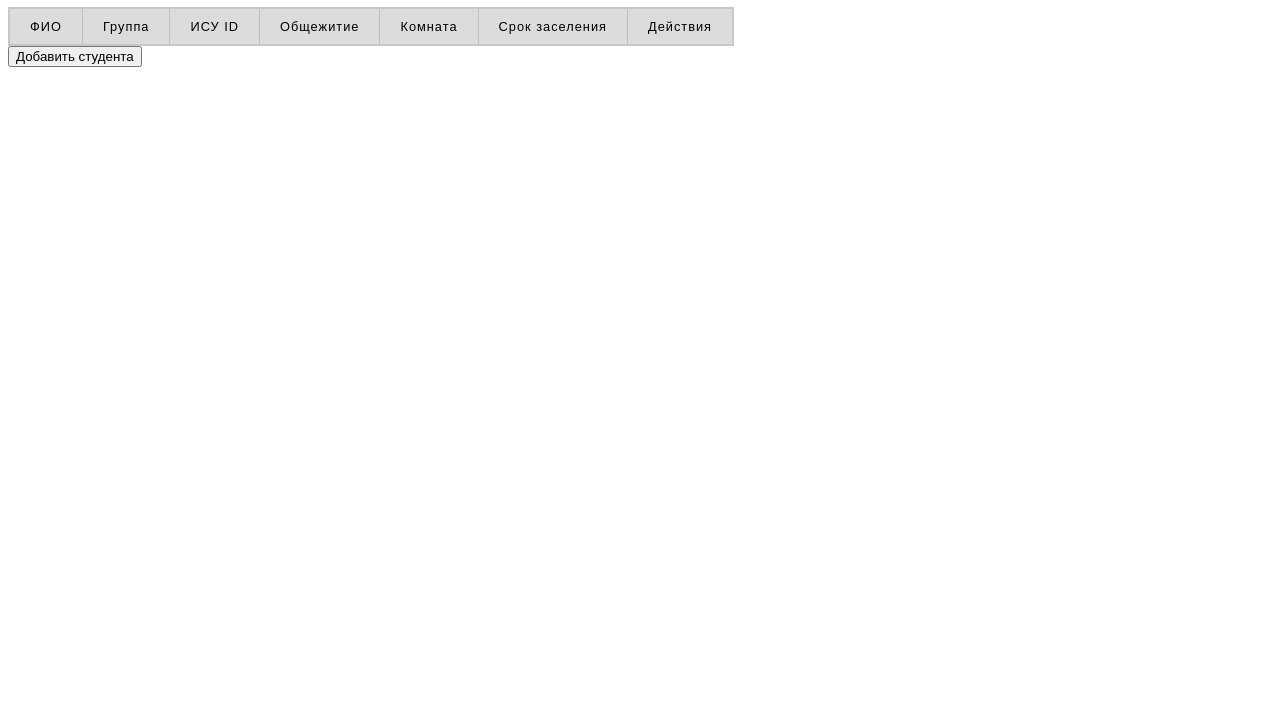
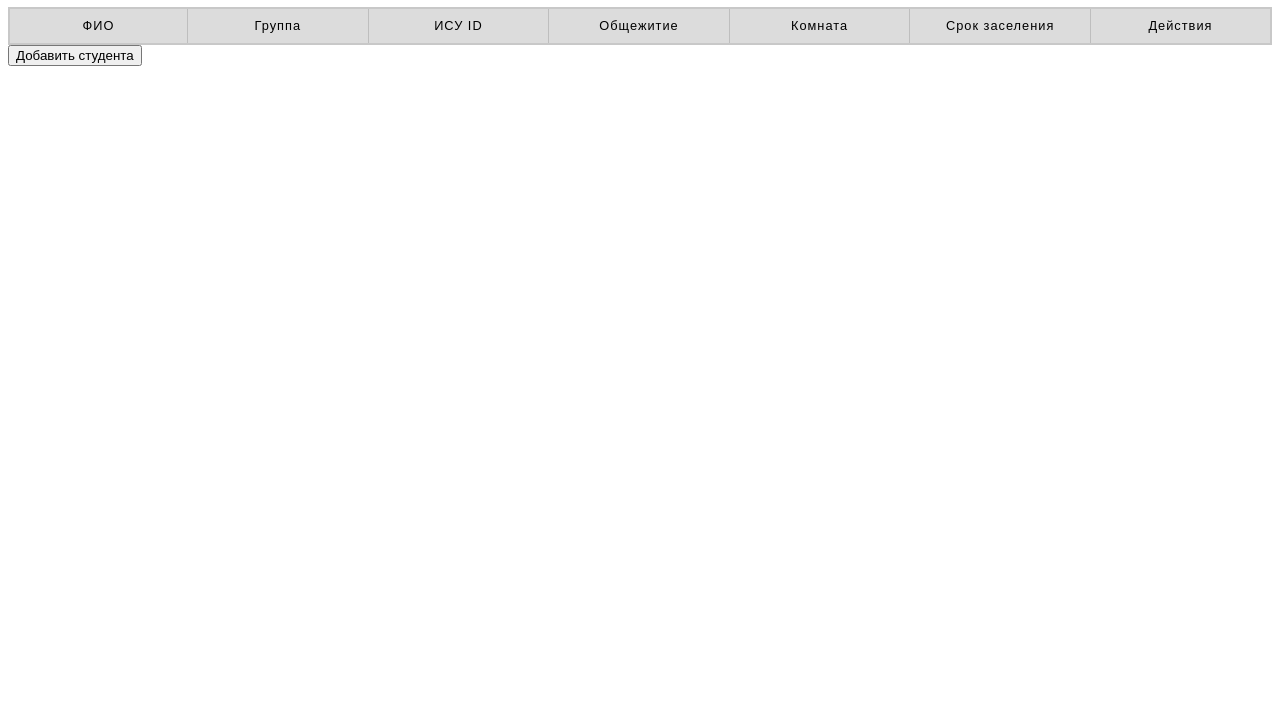
Before and after one commit to poqle78/web-proga, a plain HTML site: page index.html in a window 1280 px wide. Shown: the part 73-800 px from the top of the page. Drawn offline with Linux system fonts and the light colour scheme.

Commit message:
fix: table css

```diff
--- a/css/table.css
+++ b/css/table.css
@@ -3,16 +3,19 @@ html {
 }
 
 table {
+  width: 100%;
+  min-width: 50rem;
   border-collapse: collapse;
   border: 2px solid rgb(200 200 200);
   letter-spacing: 1px;
   font-size: 0.8rem;
+  table-layout: fixed;
 }
 
 td,
 th {
   border: 1px solid rgb(190 190 190);
-  padding: 10px 20px;
+  padding: 0.75em 1em;
 }
 
 th {
@@ -23,8 +26,11 @@ td {
   text-align: center;
 }
 
+td:first-child {
+  width: 12%;
+}
+
 td.truncate {
-  max-width: 200px;
   white-space: nowrap;
   overflow: hidden;
   text-overflow: ellipsis;
```
